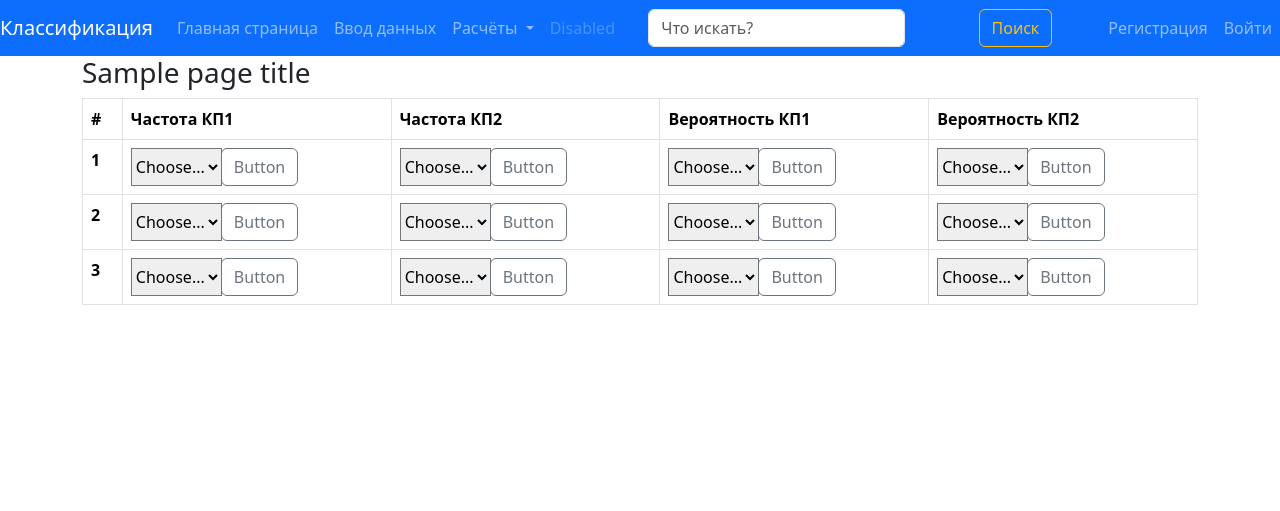
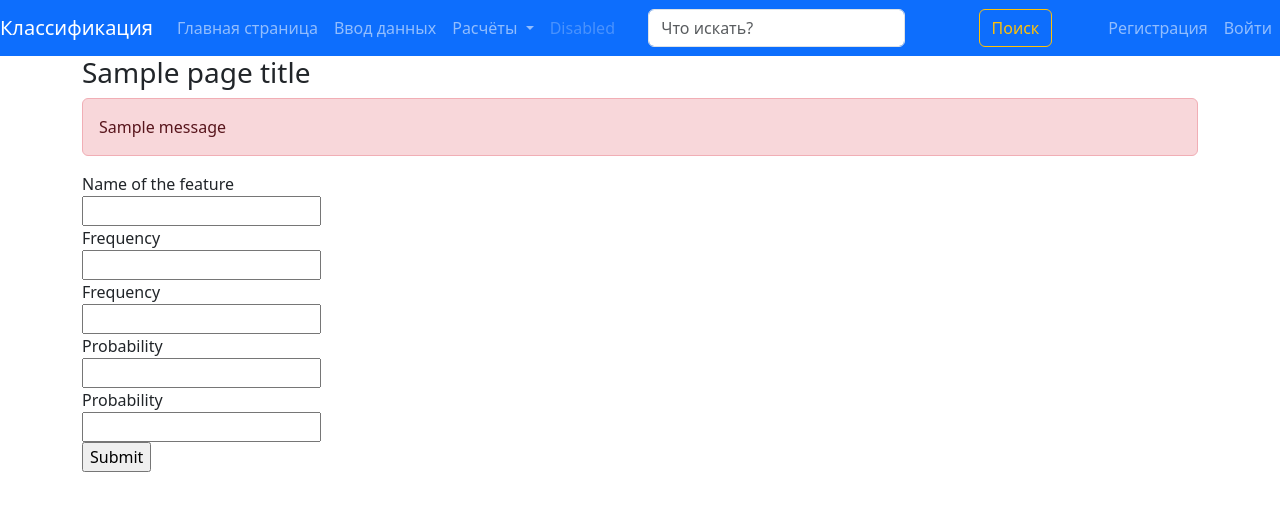
Before and after one commit to AlAnMikhayloff/LP34_web_AAM, a Flask app: template webapp/templates/calculations/index.html in a window 1280 px wide. Shown: the top 511 px of the page. Run offline with Flask 2, Linux system fonts and the light colour scheme; the template is opened without the code that fills it: most values are stand-ins (such as "Sample title", 1, 10 or a date in 2020); one stand-in notice (Sample message) is shown; form fields are guessed from the names that the template uses.

Commit message:
Добавил форму ввода данных

```diff
--- a/webapp/__init__.py
+++ b/webapp/__init__.py
@@ -6,7 +6,7 @@ from webapp.db import db
 from webapp.admin.views import blueprint as admin_blueprint
 from webapp.user.views import blueprint as user_blueprint
 from webapp.news.views import blueprint as news_blueprint
-from webapp.сalculation.views import blueprint as calculation_blueprint
+from webapp.calculation.views import blueprint as calculation_blueprint
 from webapp.user.models import User
 
 
--- a/webapp/templates/calculations/index.html
+++ b/webapp/templates/calculations/index.html
@@ -1,184 +1,43 @@
 {% extends "base.html" %}
 
 {% block content %}
-
-
-<table class="table table-bordered">
-  <thead>
-    <tr>
-      <th scope="col">#</th>
-      <th scope="col">Частота КП1</th>
-      <th scope="col">Частота КП2</th>
-      <th scope="col">Вероятность КП1</th>
-      <th scope="col">Вероятность КП2</th>
-    </tr>
-  </thead>
-  <tbody>
-    <tr>
-      <th scope="row">1</th>
-      <td>
-        <div class="input-group">
-          <select class="custom-select" id="inputGroupSelect04" aria-label="Example select with button addon">
-            <option selected>Choose...</option>
-            <option value="1">One</option>
-            <option value="2">Two</option>
-            <option value="3">Three</option>
-          </select>
-          <div class="input-group-append">
-            <button class="btn btn-outline-secondary" type="button">Button</button>
+  {% with messages = get_flashed_messages() %}
+    {% if messages %}
+      {% for message in messages %}
+      <div class="alert alert-danger" role="alert">
+          {{ message }}
+      </div>
+      {% endfor %}
+    {% endif %}
+  {% endwith %}
+  <div class="row">
+    <div class="col-4">
+      <form action="{{ url_for('calculation.process_dataset') }}", method="post">
+        {{ form.hidden_tag() }}
+        <div class="form-group">
+          {{ form.name_of_the_feature.label }}<br>
+          {{ form.name_of_the_feature() }}
+        </div>
+        <div class="form-group">
+          {{ form.frequency_1.label }}<br>
+          {{ form.frequency_1() }}
           </div>
+        <div class="form-group">
+          {{ form.frequency_2.label }}<br>
+          {{ form.frequency_2() }}
         </div>
-      </td>
-      <td>
-        <div class="input-group">
-          <select class="custom-select" id="inputGroupSelect04" aria-label="Example select with button addon">
-            <option selected>Choose...</option>
-            <option value="1">One</option>
-            <option value="2">Two</option>
-            <option value="3">Three</option>
-          </select>
-          <div class="input-group-append">
-            <button class="btn btn-outline-secondary" type="button">Button</button>
-          </div>
+        <div class="form-group">
+          {{ form.probability_1.label }}<br>
+          {{ form.probability_1() }}
         </div>
-      </td>
-      <td>
-        <div class="input-group">
-          <select class="custom-select" id="inputGroupSelect04" aria-label="Example select with button addon">
-            <option selected>Choose...</option>
-            <option value="1">One</option>
-            <option value="2">Two</option>
-            <option value="3">Three</option>
-          </select>
-          <div class="input-group-append">
-            <button class="btn btn-outline-secondary" type="button">Button</button>
-          </div>
+        <div class="form-group">
+          {{ form.probability_2.label }}<br>
+          {{ form.probability_2() }}
         </div>
-      </td>
-      <td>
-        <div class="input-group">
-          <select class="custom-select" id="inputGroupSelect04" aria-label="Example select with button addon">
-            <option selected>Choose...</option>
-            <option value="1">One</option>
-            <option value="2">Two</option>
-            <option value="3">Three</option>
-          </select>
-          <div class="input-group-append">
-            <button class="btn btn-outline-secondary" type="button">Button</button>
-          </div>
-        </div>
-      </td>
-    </tr>
-    <tr>
-      <th scope="row">2</th>
-      <td>
-        <div class="input-group">
-          <select class="custom-select" id="inputGroupSelect04" aria-label="Example select with button addon">
-            <option selected>Choose...</option>
-            <option value="1">One</option>
-            <option value="2">Two</option>
-            <option value="3">Three</option>
-          </select>
-          <div class="input-group-append">
-            <button class="btn btn-outline-secondary" type="button">Button</button>
-          </div>
-        </div>
-      </td>
-      <td>
-        <div class="input-group">
-          <select class="custom-select" id="inputGroupSelect04" aria-label="Example select with button addon">
-            <option selected>Choose...</option>
-            <option value="1">One</option>
-            <option value="2">Two</option>
-            <option value="3">Three</option>
-          </select>
-          <div class="input-group-append">
-            <button class="btn btn-outline-secondary" type="button">Button</button>
-          </div>
-        </div>
-      </td>
-      <td>
-        <div class="input-group">
-          <select class="custom-select" id="inputGroupSelect04" aria-label="Example select with button addon">
-            <option selected>Choose...</option>
-            <option value="1">One</option>
-            <option value="2">Two</option>
-            <option value="3">Three</option>
-          </select>
-          <div class="input-group-append">
-            <button class="btn btn-outline-secondary" type="button">Button</button>
-          </div>
-        </div>
-      </td>
-      <td>
-        <div class="input-group">
-          <select class="custom-select" id="inputGroupSelect04" aria-label="Example select with button addon">
-            <option selected>Choose...</option>
-            <option value="1">One</option>
-            <option value="2">Two</option>
-            <option value="3">Three</option>
-          </select>
-          <div class="input-group-append">
-            <button class="btn btn-outline-secondary" type="button">Button</button>
-          </div>
-        </div>
-      </td>
-    </tr>
-    <tr>
-      <th scope="row">3</th>
-      <td>
-        <div class="input-group">
-          <select class="custom-select" id="inputGroupSelect04" aria-label="Example select with button addon">
-            <option selected>Choose...</option>
-            <option value="1">One</option>
-            <option value="2">Two</option>
-            <option value="3">Three</option>
-          </select>
-          <div class="input-group-append">
-            <button class="btn btn-outline-secondary" type="button">Button</button>
-          </div>
-        </div>
-      </td>
-      <td>
-        <div class="input-group">
-          <select class="custom-select" id="inputGroupSelect04" aria-label="Example select with button addon">
-            <option selected>Choose...</option>
-            <option value="1">One</option>
-            <option value="2">Two</option>
-            <option value="3">Three</option>
-          </select>
-          <div class="input-group-append">
-            <button class="btn btn-outline-secondary" type="button">Button</button>
-          </div>
-        </div>
-      </td>
-      <td>
-        <div class="input-group">
-          <select class="custom-select" id="inputGroupSelect04" aria-label="Example select with button addon">
-            <option selected>Choose...</option>
-            <option value="1">One</option>
-            <option value="2">Two</option>
-            <option value="3">Three</option>
-          </select>
-          <div class="input-group-append">
-            <button class="btn btn-outline-secondary" type="button">Button</button>
-          </div>
-        </div>
-      </td>
-      <td>
-        <div class="input-group">
-          <select class="custom-select" id="inputGroupSelect04" aria-label="Example select with button addon">
-            <option selected>Choose...</option>
-            <option value="1">One</option>
-            <option value="2">Two</option>
-            <option value="3">Three</option>
-          </select>
-          <div class="input-group-append">
-            <button class="btn btn-outline-secondary" type="button">Button</button>
-          </div>
-        </div>
-      </td>
-    </tr>
-  </tbody>
-</table>
+        {{ form.submit() }}
+      </form>
+      <div class="col-8">
+      </div>
+    </div>
+  </div>
 {% endblock %}
```
Also changed, not shown: webapp/calculation/forms.py (added, +27 -0 lines), webapp/calculation/models.py (+6 -6 lines), webapp/calculation/views.py (+14 -13 lines).
